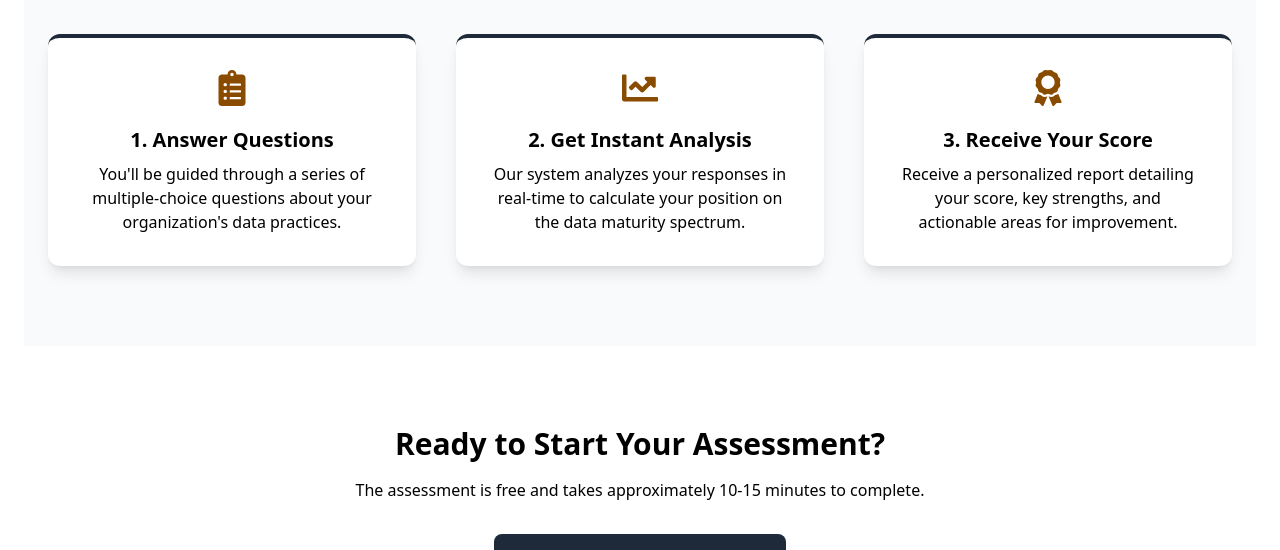
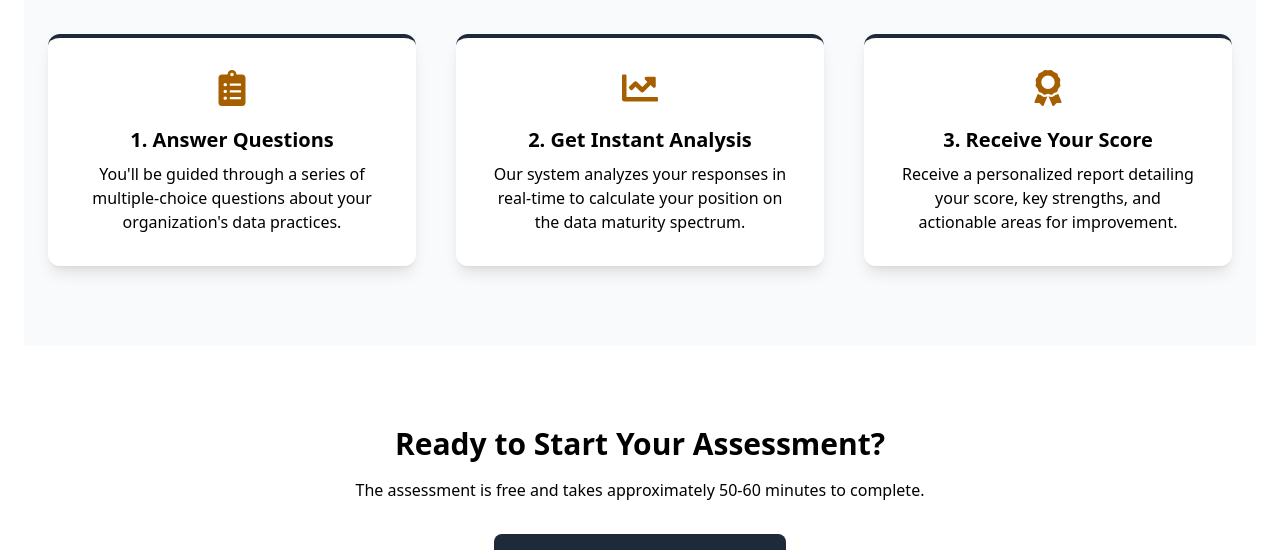
Before and after one commit to Niyonagize6369/3DP-website, a Next.js app: page /data-maturity-assessment in a window 1280 px wide. Shown: the part 637-1187 px from the top of the page. Built offline with nearby package versions, Linux system fonts and the light colour scheme.

Commit message:
assessment page edited

```diff
--- a/app/data-maturity-assessment/page.tsx
+++ b/app/data-maturity-assessment/page.tsx
@@ -1,32 +1,47 @@
-// app/data-maturity-assessment/page.js
+// app/data-maturity-assessment/page.tsx
 
 "use client";
 
-import { motion } from "framer-motion";
+import { motion, Variants } from "framer-motion";
 import Link from "next/link";
-import { FaPlayCircle, FaClipboardList, FaChartLine, FaAward } from "react-icons/fa";
+import {
+  FaPlayCircle,
+  FaClipboardList,
+  FaChartLine,
+  FaAward,
+} from "react-icons/fa";
+import { ReactNode } from "react";
 
-// Storing the steps in an array makes the code cleaner and easier to update
-const assessmentSteps = [
+// Define a type for our steps for better TypeScript support
+interface AssessmentStep {
+  icon: ReactNode;
+  title: string;
+  description: string;
+}
+
+const assessmentSteps: AssessmentStep[] = [
   {
-    icon: <FaClipboardList className="text-4xl text-yellow-800" />,
+    icon: <FaClipboardList className="text-4xl text-yellow-700" />,
     title: "1. Answer Questions",
-    description: "You'll be guided through a series of multiple-choice questions about your organization's data practices.",
+    description:
+      "You'll be guided through a series of multiple-choice questions about your organization's data practices.",
   },
   {
-    icon: <FaChartLine className="text-4xl text-yellow-800" />,
+    icon: <FaChartLine className="text-4xl text-yellow-700" />,
     title: "2. Get Instant Analysis",
-    description: "Our system analyzes your responses in real-time to calculate your position on the data maturity spectrum.",
+    description:
+      "Our system analyzes your responses in real-time to calculate your position on the data maturity spectrum.",
   },
   {
-    icon: <FaAward className="text-4xl text-yellow-800" />,
+    icon: <FaAward className="text-4xl text-yellow-700" />,
     title: "3. Receive Your Score",
-    description: "Receive a personalized report detailing your score, key strengths, and actionable areas for improvement.",
+    description:
+      "Receive a personalized report detailing your score, key strengths, and actionable areas for improvement.",
   },
 ];
 
 // Animation Variants for Framer Motion
-const staggerContainer = {
+const staggerContainer: Variants = {
   animate: {
     transition: {
       staggerChildren: 0.15,
@@ -34,9 +49,11 @@ const staggerContainer = {
   },
 };
 
-const fadeInUp = {
+const fadeInUp: Variants = {
   initial: { opacity: 0, y: 40 },
-  animate: { opacity: 1, y: 0, transition: { duration: 0.6, ease: "easeOut" } },
+  animate: { opacity: 1, y: 0 },
+  // ----- FIX #1: UNCOMMENTED THE TRANSITION FOR SMOOTH ANIMATION -----
+  //   transition: { duration: 0.6, ease: "easeOut" },
 };
 
 const AssessmentLandingPage = () => {
@@ -60,9 +77,11 @@ const AssessmentLandingPage = () => {
             className="mt-4 text-lg md:text-xl text-black max-w-3xl mx-auto"
             variants={fadeInUp}
           >
-            Discover your organization's data capabilities and unlock a clear path to becoming a data-driven leader.
+            Discover your organization's data capabilities and unlock a clear
+            path to becoming a data-driven leader.
           </motion.p>
         </div>
+        {/* ----- FIX #2: CORRECTLY CLOSED THE MOTION.SECTION TAG ----- */}
       </motion.section>
 
       {/* --- Instructions & Steps Section --- */}
@@ -78,10 +97,8 @@ const AssessmentLandingPage = () => {
         <motion.div
           className="grid grid-cols-1 md:grid-cols-3 gap-10"
           initial="initial"
-          // Animate when the section scrolls into view
           whileInView="animate"
           variants={staggerContainer}
-          // Only animate once
           viewport={{ once: true, amount: 0.5 }}
         >
           {assessmentSteps.map((step, index) => (
@@ -91,7 +108,9 @@ const AssessmentLandingPage = () => {
               variants={fadeInUp}
             >
               <div className="flex justify-center mb-5">{step.icon}</div>
-              <h3 className="text-xl font-bold text-black mb-2">{step.title}</h3>
+              <h3 className="text-xl font-bold text-black mb-2">
+                {step.title}
+              </h3>
               <p className="text-black">{step.description}</p>
             </motion.div>
           ))}
@@ -117,7 +136,8 @@ const AssessmentLandingPage = () => {
             viewport={{ once: true }}
             transition={{ duration: 0.6, delay: 0.1 }}
           >
-                The assessment is free and takes approximately 10-15 minutes to complete.
+            The assessment is free and takes approximately 50-60 minutes to
+            complete.
           </motion.p>
           <motion.div
             initial={{ opacity: 0, scale: 0.7 }}
@@ -126,7 +146,6 @@ const AssessmentLandingPage = () => {
             transition={{ duration: 0.6, delay: 0.2 }}
           >
             <Link
-                    // This is the link to the page where your questions will be
               href="/data-maturity-assessment/dashboard"
               className="inline-flex items-center justify-center px-10 py-4 font-semibold text-white bg-gray-800 rounded-lg shadow-xl hover:bg-gray-900 transition-transform transform hover:scale-105 duration-300"
             >
```
Lines whose indentation alone changed are shown as unchanged.
